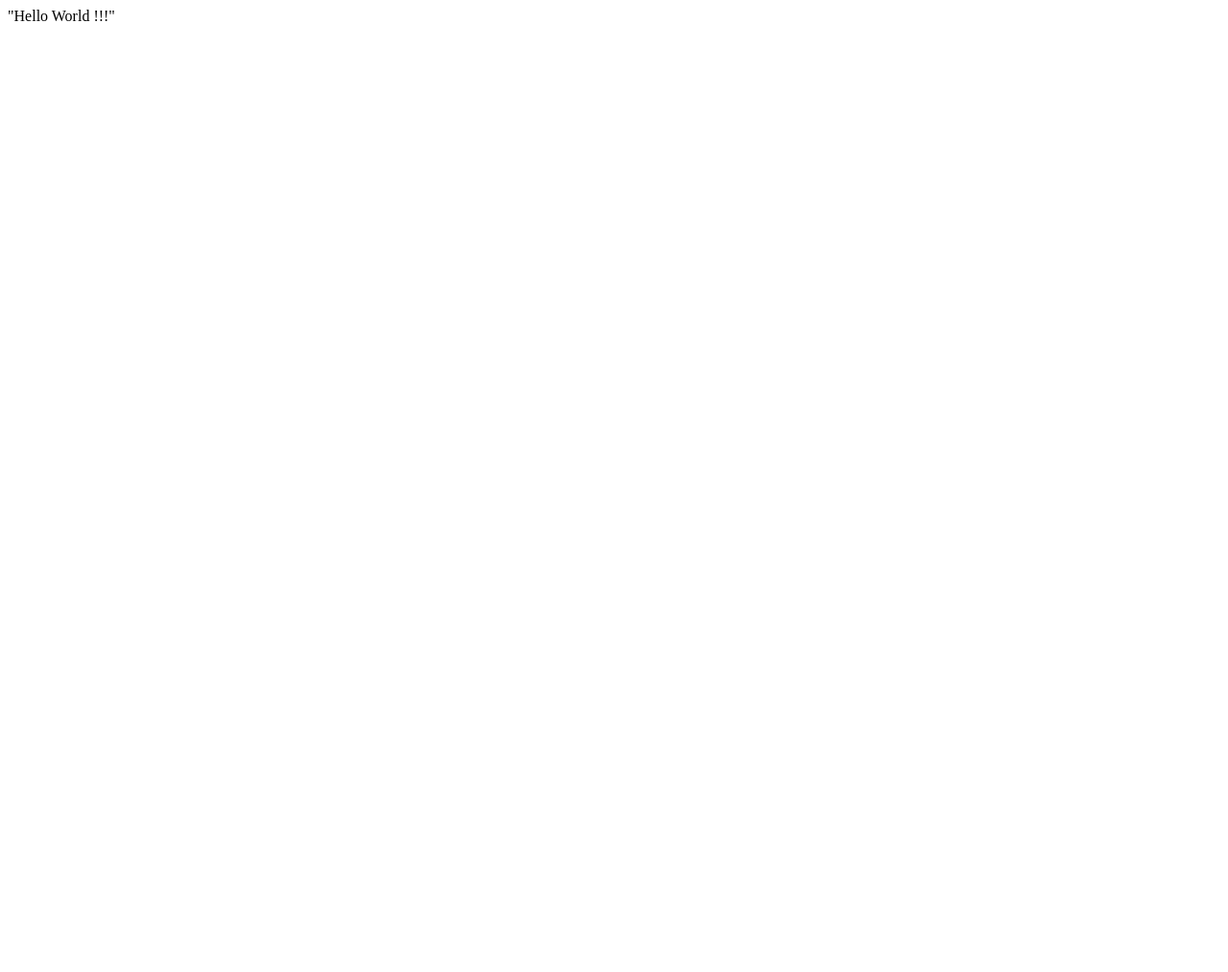
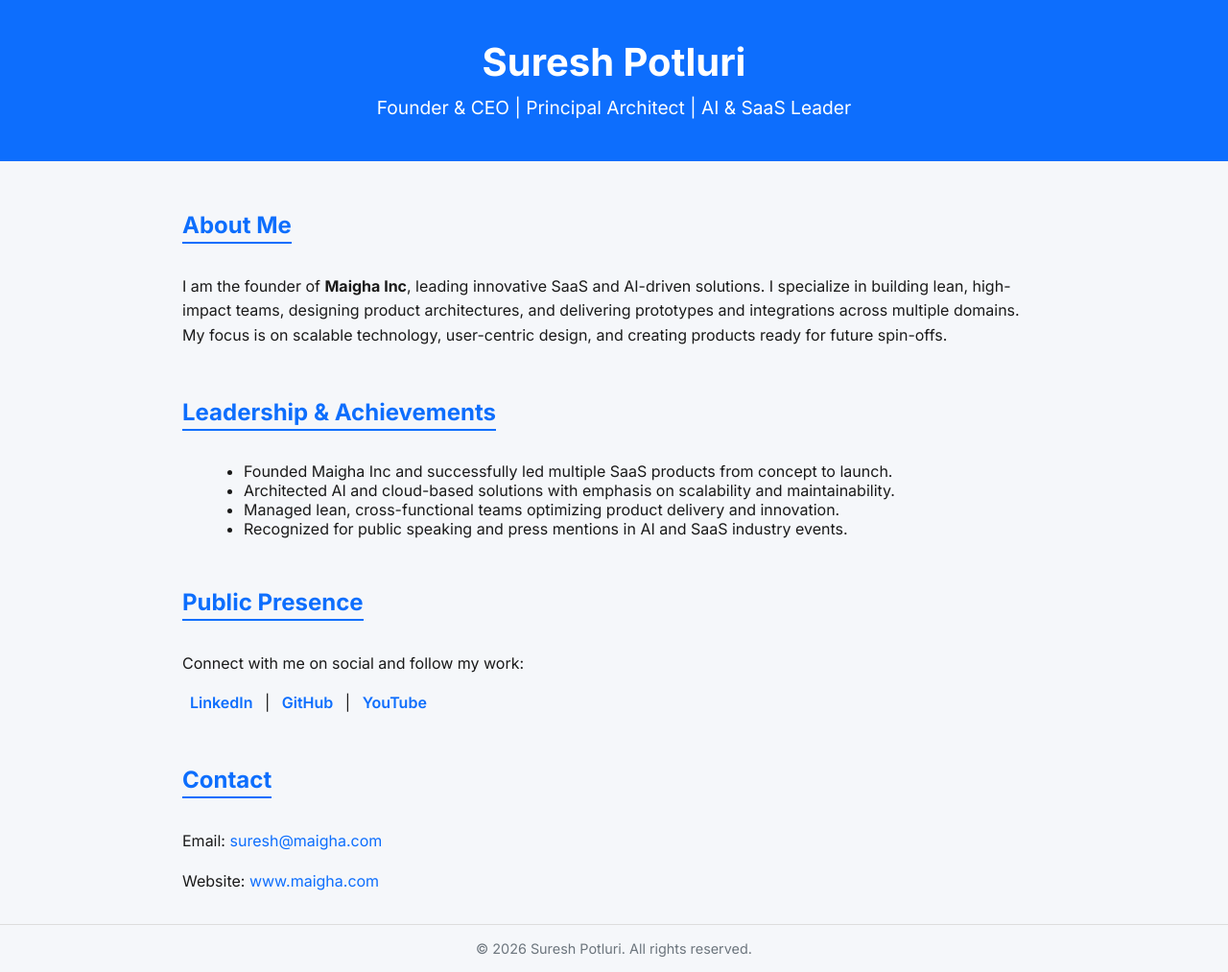
Before and after one commit to potlurisuresh/potlurisuresh.github.io, a plain HTML site: page index.html in a window 1280 px wide. Shown: the whole page at 96% size. Before the commit the page ends 800 px from the top, so only its background shows below. Drawn offline with Linux system fonts and the light colour scheme.

Commit message:
Update index.html

```diff
--- a/index.html
+++ b/index.html
@@ -1 +1,123 @@
-"Hello World !!!"
+<!DOCTYPE html>
+<html lang="en">
+<head>
+  <meta charset="UTF-8">
+  <meta name="viewport" content="width=device-width, initial-scale=1.0">
+  <title>Suresh Potluri – Founder & CEO, Maigha Inc</title>
+  <link href="https://fonts.googleapis.com/css2?family=Inter:wght@400;600;700&display=swap" rel="stylesheet">
+  <style>
+    body {
+      font-family: 'Inter', sans-serif;
+      margin: 0;
+      padding: 0;
+      background-color: #f5f7fa;
+      color: #1a1a1a;
+    }
+    header {
+      background-color: #0d6efd;
+      color: white;
+      padding: 2rem 1rem;
+      text-align: center;
+    }
+    header h1 {
+      margin: 0.5rem 0;
+      font-size: 2.5rem;
+    }
+    header p {
+      margin: 0.5rem 0;
+      font-size: 1.2rem;
+      font-weight: 500;
+    }
+    main {
+      max-width: 900px;
+      margin: 2rem auto;
+      padding: 0 1rem;
+    }
+    section {
+      margin-bottom: 2rem;
+    }
+    h2 {
+      color: #0d6efd;
+      border-bottom: 2px solid #0d6efd;
+      display: inline-block;
+      padding-bottom: 0.2rem;
+      margin-bottom: 1rem;
+    }
+    p {
+      line-height: 1.6;
+      margin-bottom: 1rem;
+    }
+    ul {
+      list-style-type: disc;
+      margin-left: 1.5rem;
+    }
+    a {
+      color: #0d6efd;
+      text-decoration: none;
+    }
+    a:hover {
+      text-decoration: underline;
+    }
+    footer {
+      text-align: center;
+      padding: 1rem;
+      font-size: 0.9rem;
+      color: #6c757d;
+      border-top: 1px solid #ddd;
+    }
+    .social-links a {
+      margin: 0 0.5rem;
+      font-weight: 600;
+    }
+  </style>
+</head>
+<body>
+
+<header>
+  <h1>Suresh Potluri</h1>
+  <p>Founder & CEO | Principal Architect | AI & SaaS Leader</p>
+</header>
+
+<main>
+  <section>
+    <h2>About Me</h2>
+    <p>
+      I am the founder of <strong>Maigha Inc</strong>, leading innovative SaaS and AI-driven solutions. I specialize in building lean, high-impact teams, designing product architectures, and delivering prototypes and integrations across multiple domains. My focus is on scalable technology, user-centric design, and creating products ready for future spin-offs.
+    </p>
+  </section>
+
+  <section>
+    <h2>Leadership & Achievements</h2>
+    <ul>
+      <li>Founded Maigha Inc and successfully led multiple SaaS products from concept to launch.</li>
+      <li>Architected AI and cloud-based solutions with emphasis on scalability and maintainability.</li>
+      <li>Managed lean, cross-functional teams optimizing product delivery and innovation.</li>
+      <li>Recognized for public speaking and press mentions in AI and SaaS industry events.</li>
+    </ul>
+  </section>
+
+  <section>
+    <h2>Public Presence</h2>
+    <p>
+      Connect with me on social and follow my work:
+    </p>
+    <p class="social-links">
+      <a href="https://www.linkedin.com/in/sureshpotluri" target="_blank">LinkedIn</a> |
+      <a href="https://github.com/sureshpotluri" target="_blank">GitHub</a> |
+      <a href="https://www.youtube.com/@Multi_Magix" target="_blank">YouTube</a>
+    </p>
+  </section>
+
+  <section>
+    <h2>Contact</h2>
+    <p>Email: <a href="mailto:suresh@maigha.com">suresh@maigha.com</a></p>
+    <p>Website: <a href="https://www.maigha.com" target="_blank">www.maigha.com</a></p>
+  </section>
+</main>
+
+<footer>
+  &copy; 2026 Suresh Potluri. All rights reserved.
+</footer>
+
+</body>
+</html>
```
